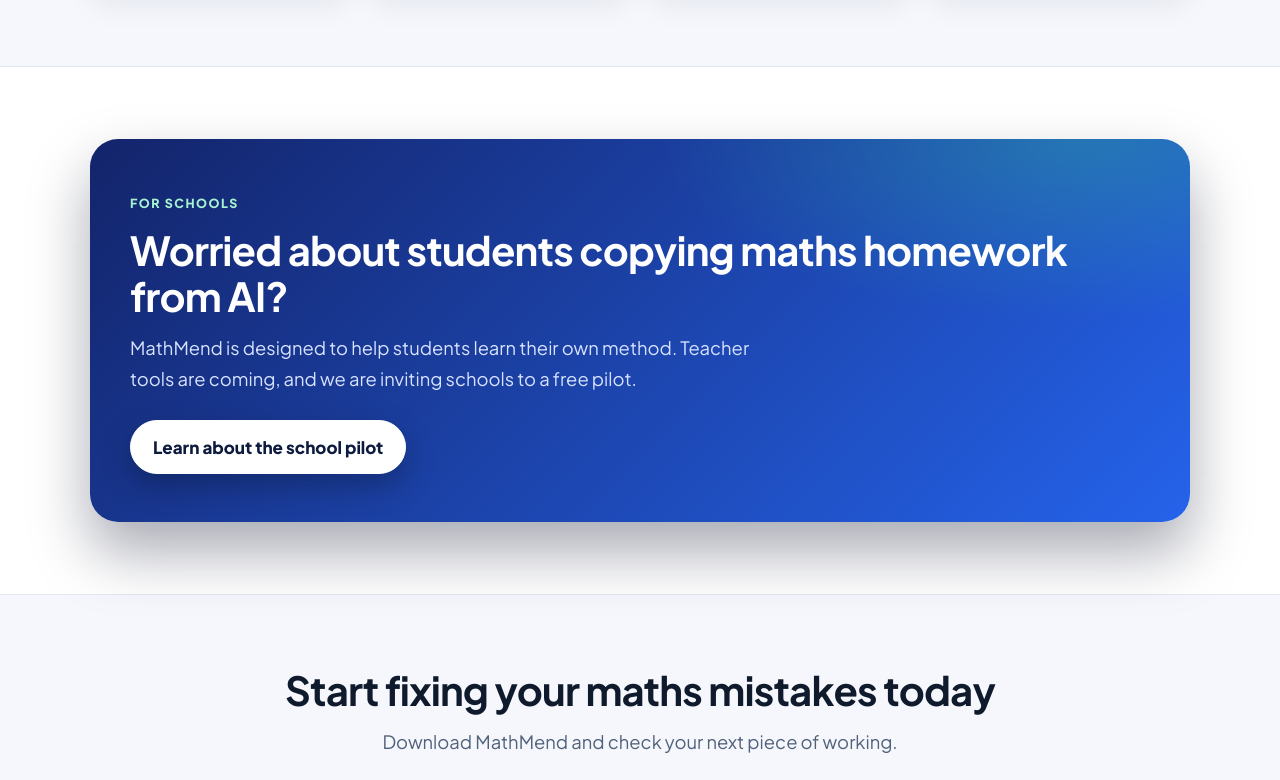
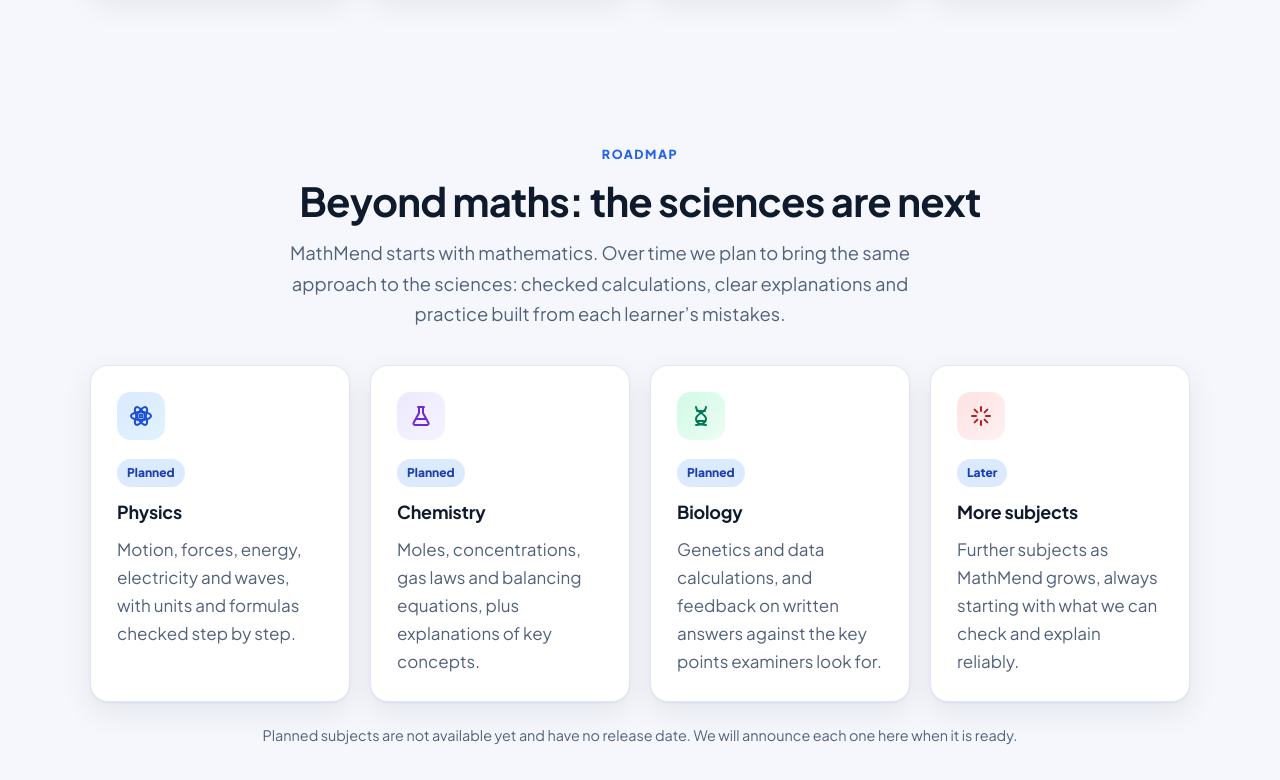
Before and after one commit to sadeya243/skyfirestudios-site, a plain HTML site: page mathmend/index.html in a window 1280 px wide. Shown: the part 2680-3460 px from the top of the page. Drawn offline with Linux system fonts and the light colour scheme.

Commit message:
MathMend site: add sciences roadmap
Home page gains a 'Beyond maths: the sciences are next' section with
physics, chemistry and biology marked Planned and more subjects marked
Later, plus a note that planned subjects are not available yet and have
no release date. The Topics page adds a short 'Coming later' note.

Co-Authored-By: Claude Opus 5.5 <noreply@anthropic.com>
Claude-Session: https://claude.ai/code/session_01MTqc8RP5dftN9KebUPiG6U

```diff
--- a/mathmend/index.html
+++ b/mathmend/index.html
@@ -133,6 +133,23 @@
       </div>
     </section>
 
+    <section>
+      <div class="wrap">
+        <div class="section-head">
+          <p class="eyebrow">Roadmap</p>
+          <h2>Beyond maths: the sciences are next</h2>
+          <p class="lead">MathMend starts with mathematics. Over time we plan to bring the same approach to the sciences: checked calculations, clear explanations and practice built from each learner&rsquo;s mistakes.</p>
+        </div>
+        <div class="grid">
+          <div class="card"><div class="icon"><svg viewBox="0 0 24 24" fill="none" stroke="currentColor" stroke-width="2" stroke-linecap="round" stroke-linejoin="round" aria-hidden="true"><circle cx="12" cy="12" r="1.5"/><ellipse cx="12" cy="12" rx="10" ry="4"/><ellipse cx="12" cy="12" rx="10" ry="4" transform="rotate(60 12 12)"/><ellipse cx="12" cy="12" rx="10" ry="4" transform="rotate(120 12 12)"/></svg></div><span class="badge part">Planned</span><h3 style="margin-top:10px">Physics</h3><p>Motion, forces, energy, electricity and waves, with units and formulas checked step by step.</p></div>
+          <div class="card"><div class="icon violet"><svg viewBox="0 0 24 24" fill="none" stroke="currentColor" stroke-width="2" stroke-linecap="round" stroke-linejoin="round" aria-hidden="true"><path d="M9 3h6"/><path d="M10 3v6L4.5 19a1.5 1.5 0 0 0 1.3 2h12.4a1.5 1.5 0 0 0 1.3-2L14 9V3"/><path d="M7 15h10"/></svg></div><span class="badge part">Planned</span><h3 style="margin-top:10px">Chemistry</h3><p>Moles, concentrations, gas laws and balancing equations, plus explanations of key concepts.</p></div>
+          <div class="card"><div class="icon mint"><svg viewBox="0 0 24 24" fill="none" stroke="currentColor" stroke-width="2" stroke-linecap="round" stroke-linejoin="round" aria-hidden="true"><path d="M7 3c0 6 10 6 10 12s-10 6-10 6"/><path d="M17 3c0 6-10 6-10 12s10 6 10 6"/><path d="M8 7h8"/><path d="M8 17h8"/></svg></div><span class="badge part">Planned</span><h3 style="margin-top:10px">Biology</h3><p>Genetics and data calculations, and feedback on written answers against the key points examiners look for.</p></div>
+          <div class="card"><div class="icon coral"><svg viewBox="0 0 24 24" fill="none" stroke="currentColor" stroke-width="2" stroke-linecap="round" stroke-linejoin="round" aria-hidden="true"><path d="M12 3v4"/><path d="M12 17v4"/><path d="M3 12h4"/><path d="M17 12h4"/><path d="m5.6 5.6 2.8 2.8"/><path d="m15.6 15.6 2.8 2.8"/><path d="m5.6 18.4 2.8-2.8"/><path d="m15.6 8.4 2.8-2.8"/></svg></div><span class="badge part">Later</span><h3 style="margin-top:10px">More subjects</h3><p>Further subjects as MathMend grows, always starting with what we can check and explain reliably.</p></div>
+        </div>
+        <p class="note center" style="margin-top:22px">Planned subjects are not available yet and have no release date. We will announce each one here when it is ready.</p>
+      </div>
+    </section>
+
     <section class="alt">
       <div class="wrap">
         <div class="band">
```
Also changed, not shown: mathmend/topics.html (+2 -0 lines).
